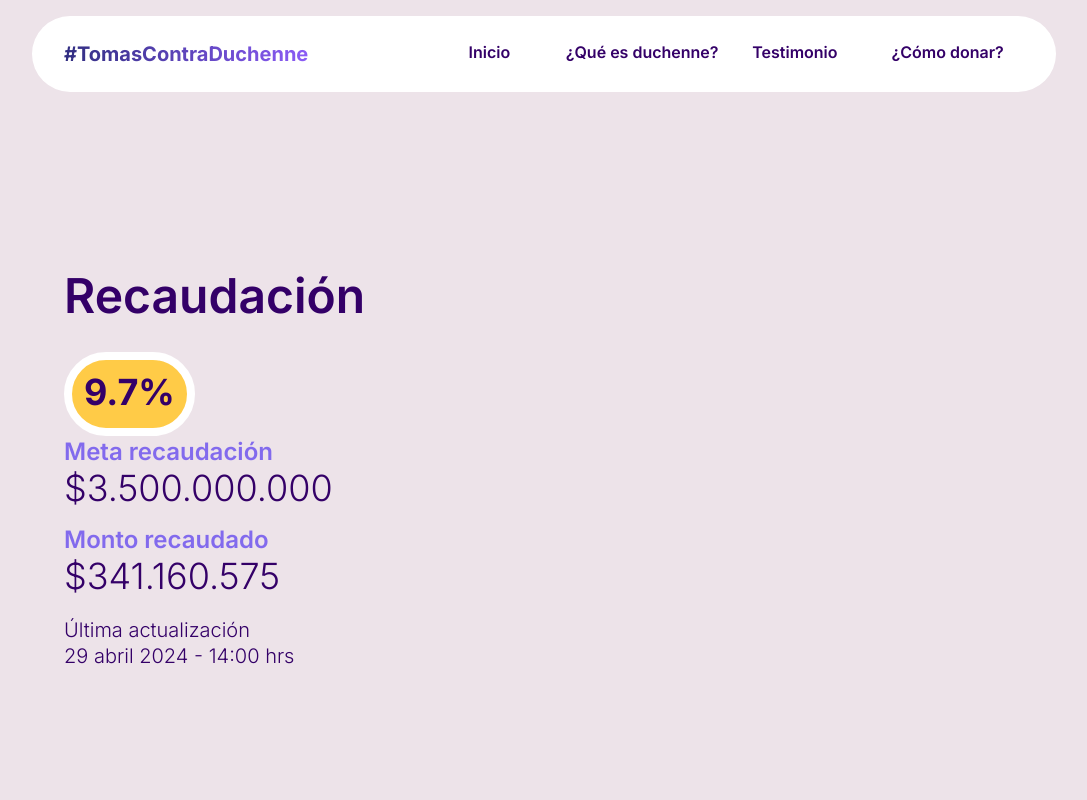
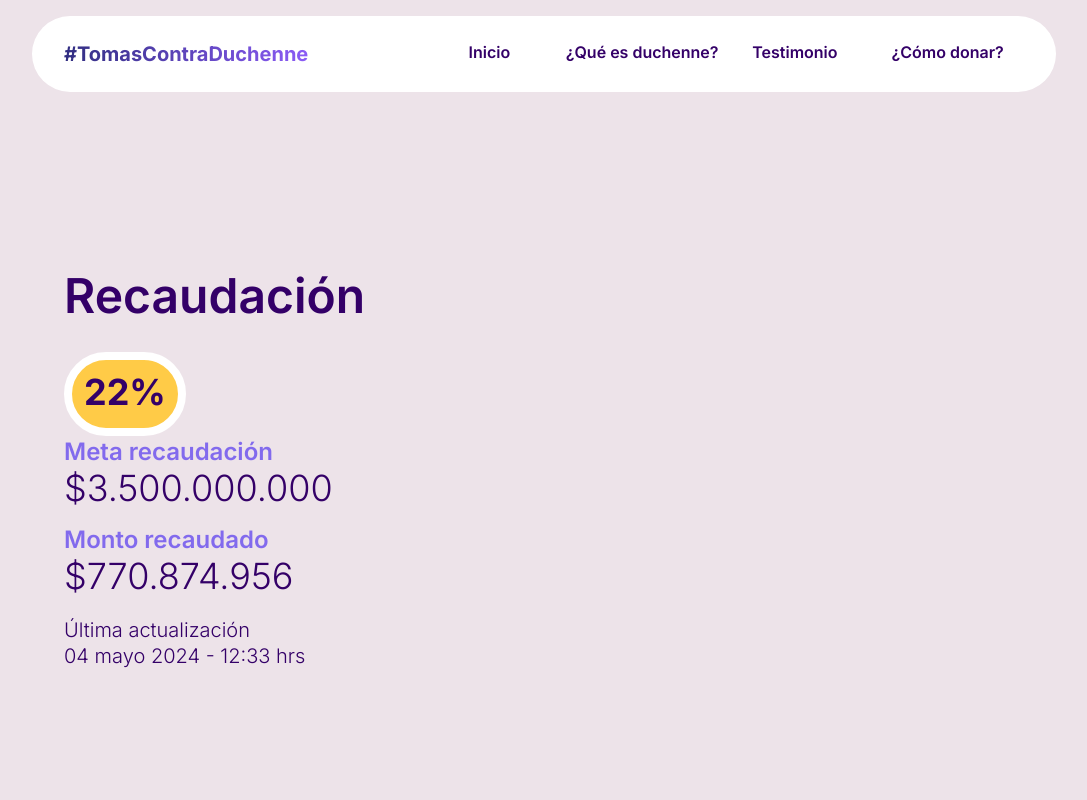
Before and after one commit to dalvaradotey/tomas, a Next.js app: page /recaudacion in a window 1280 px wide. Shown: the top 800 px of the page, without its empty margins (96-1183 px from the left). Built offline with nearby package versions, Linux system fonts and the light colour scheme.

Commit message:
UPDATE: avance de meta

```diff
--- a/src/app/goals-data.ts
+++ b/src/app/goals-data.ts
@@ -1,5 +1,5 @@
 export const goalsData = {
-  currentAmount: '$341.160.575',
-  currentPercentage: '9.7%',
-  currentDate: '29 abril 2024 - 14:00 hrs',
+  currentAmount: '$770.874.956',
+  currentPercentage: '22%',
+  currentDate: '04 mayo 2024 - 12:33 hrs',
 }
```
